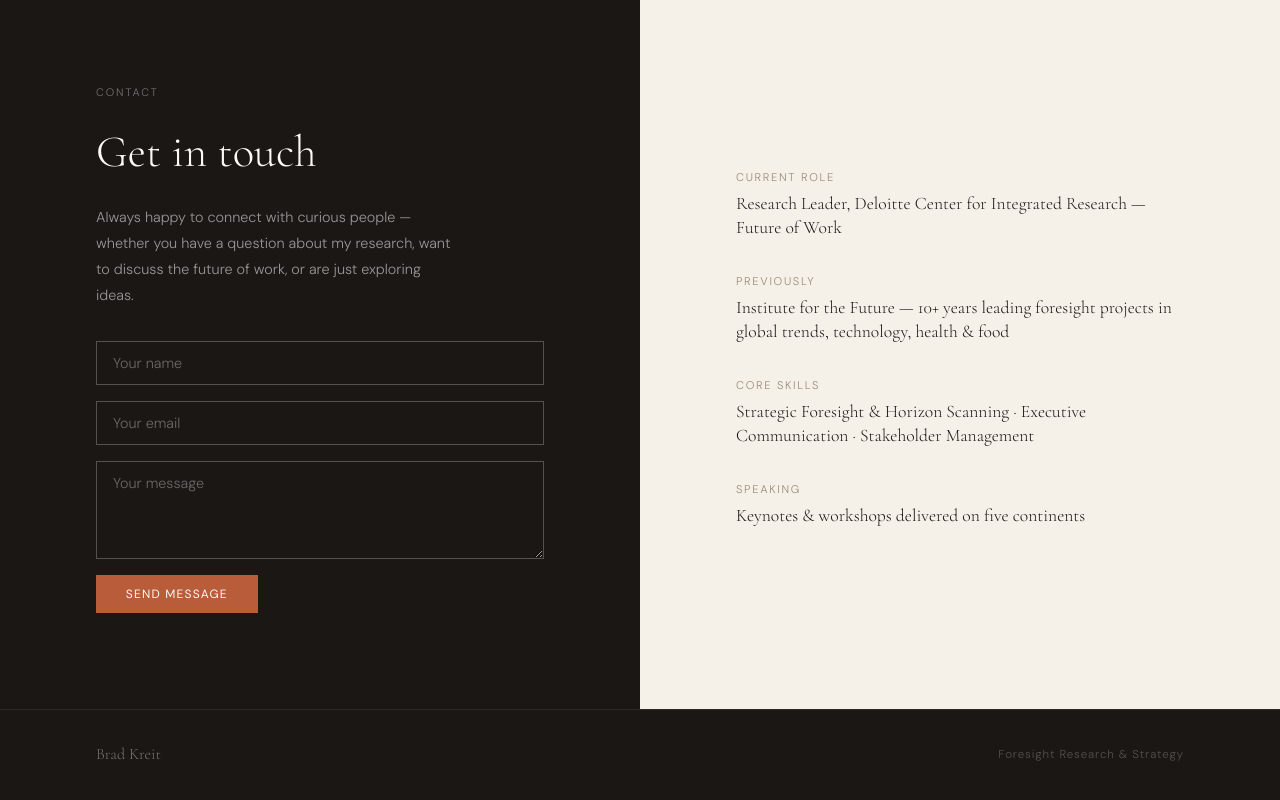
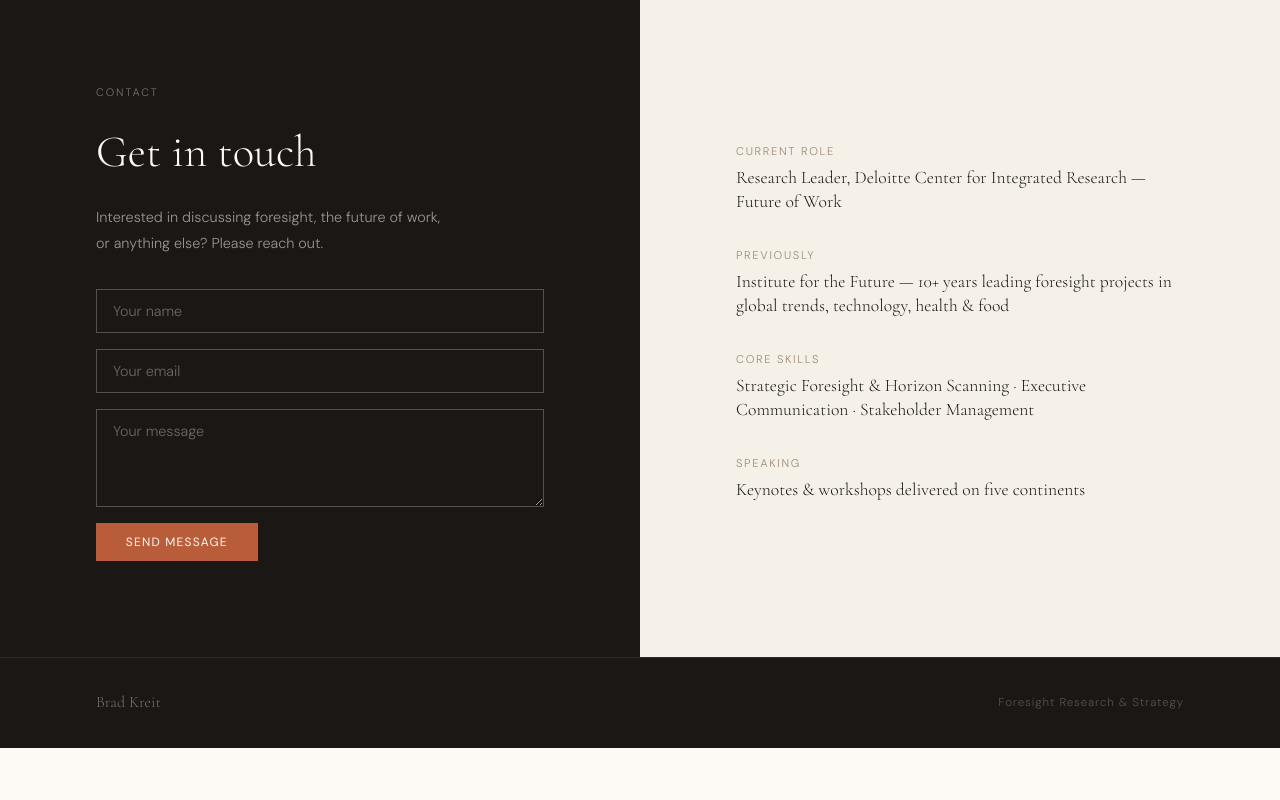
Before and after one commit to bradkreit/Bradkreit.github.io, a plain HTML site: page index.html in a window 1280 px wide. Shown: the part 5994-6794 px from the top of the page. After the commit the page ends 6742 px from the top, so only its background shows below. Drawn offline with nearby package versions, Linux system fonts and the light colour scheme.

Commit message:
Update index.html

```diff
--- a/index.html
+++ b/index.html
@@ -461,7 +461,7 @@
   <div class="contact-left">
     <p class="s-label s-label-light">Contact</p>
     <h2 class="contact-heading">Get in touch</h2>
-    <p class="contact-sub">Always happy to connect with curious people — whether you have a question about my research, want to discuss the future of work, or are just exploring ideas.</p>
+    <p class="contact-sub">Interested in discussing foresight, the future of work, or anything else? Please reach out.</p>
     <form class="contact-form" action="https://formspree.io/f/mjgpqdyb" method="POST">
       <input type="text" name="name" placeholder="Your name" required>
       <input type="email" name="email" placeholder="Your email" required>
```
